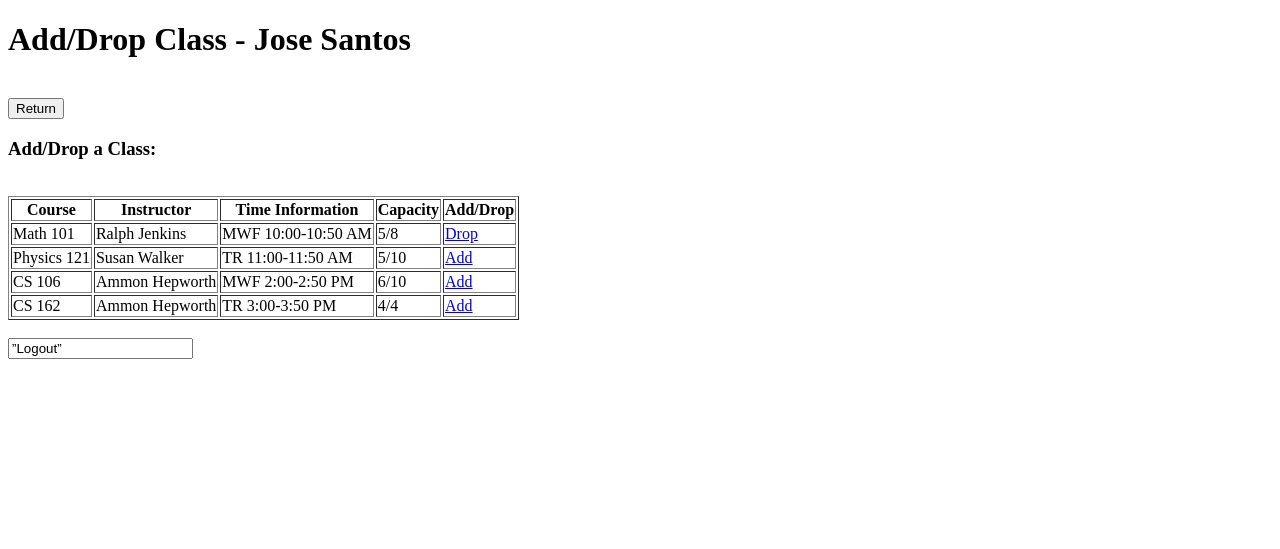
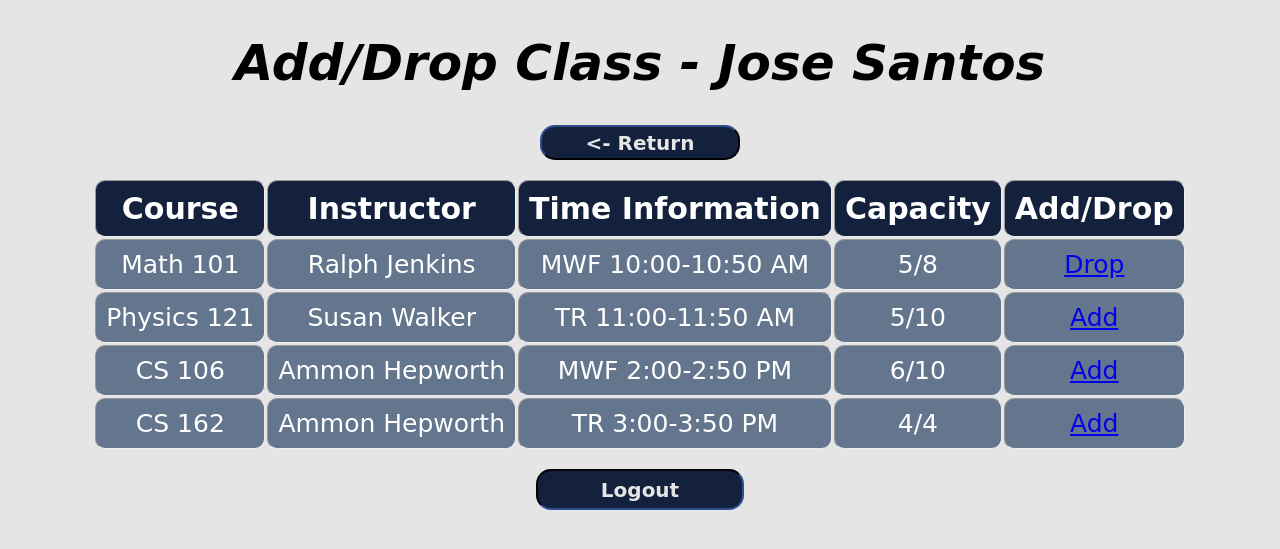
Before and after one commit to dgabriel17/Lab8, a Flask app: page /addDrop in a window 1280 px wide. Shown: the top 549 px of the page. Run offline with Flask 3, Linux system fonts and the light colour scheme; a user stored in the database is signed in.

Commit message:
CSS added, things now look pretty

```diff
--- /dev/null
+++ b/static/miniProj.css
@@ -0,0 +1,122 @@
+button {
+    text-align:center;
+    height: 35px;
+    width: 200px;
+    font-family: 'Comic Sans MS';
+    font-weight: bold;
+    font-size: 20px;
+    background-color: #14213D;
+    color: #E5E5E5;
+    border-color: #14213D;
+    border-radius: 15px;
+
+}
+
+table {
+    margin-left: auto;
+    margin-right: auto;
+    border: 0px;
+}
+
+button:hover {
+    background-color: #9381FF;
+    color: #000;
+    border-color: #9381FF;
+}
+
+input {
+    height: 30px;
+    width: 300px;
+    font-family: 'Comic Sans MS';
+    border-radius: 15px;
+}
+
+body {
+
+    background-color: #E5E5E5;
+    text-align: center;
+}
+
+label {
+    font-family: 'Comic Sans MS';
+    font-size: 25px;
+    font-weight: bold;
+}
+
+select {
+    font-family: 'Comic Sans MS';
+    font-size: 20px;
+}
+
+h3 {
+    font-family: 'Comic Sans MS';
+    font-size: 25px;
+}
+
+h1 {
+
+    font-family: 'Comic Sans MS';
+    font-size: 50px;
+    font-style: italic;
+    font-weight: bold;
+}
+
+td {
+
+    background-color: #63768D;
+    border-radius: 10px;
+    font-family: 'Comic Sans MS';
+    font-size: 25px;
+    color: #fff;
+    text-align: center;
+    padding: 10px;
+}
+
+th {
+
+    background-color: #14213D;
+    border-radius: 10px;
+    font-family: 'Comic Sans MS';
+    font-size: 30px;
+    color: #fff;
+    text-align: center;
+    padding: 10px;
+}
+
+.classBtn {
+    background-color: #63768D;
+    border-color: #fff;
+    border-radius: 10px;
+    font-family: 'Comic Sans MS';
+    font-size: 25px;
+    color: #fff;
+    text-align: center;
+    padding: 10px;
+    height: 60px;
+}
+
+p {
+    font-family: 'Comic Sans MS';
+    font-size: 25px;
+    font-style: italic;
+    font-weight: bold;
+}
+
+.loginBtn {
+    text-align:center;
+    height: 35px;
+    width: 200px;
+    font-family: 'Comic Sans MS';
+    font-weight: bold;
+    font-size: 20px;
+    background-color: #14213D;
+    color: #E5E5E5;
+    border-color: #14213D;
+    border-radius: 15px;
+}
+
+.loginBtn:hover {
+    background-color: #9381FF;
+    color: #000;
+    border-color: #9381FF;
+}
--- a/templates/add_drop.html
+++ b/templates/add_drop.html
@@ -1,18 +1,21 @@
 <!DOCTYPE html>
+<head>
+    <title>Add/Drop</title>
+    <link rel="stylesheet" href="{{ url_for('static', filename='/miniProj.css') }}">
+</head>
 <html>
     <body>
         <h1>Add/Drop Class - {{studentName}}</h1>
-
-         <br>
 
          <!-- <script src="/static/index.js"></script> -->
 
          <!-- <button type="button" onclick="fetchAllClasses_Student()">See All My Classes</button><br> -->
 
-         <a href = "/success/{{studentName}}"><button> Return </button></a>
+         <a href = "/success/{{studentName}}"><button> <- Return </button></a>
+        <br>
 
-
-         <h3>Add/Drop a Class: </h3><br>
+<!--         <h3>Add/Drop a Class: </h3>-->
+        <br>
 
 
         {% if error %}
@@ -61,6 +64,6 @@
 
 
 
-        <a href='/logout'><input type=”button” value=”Logout”></a>
+        <a href='/logout'><input class="loginBtn" type=”button” value='Logout'></a>
     </body>
 </html>
--- a/templates/instructorView.html
+++ b/templates/instructorView.html
@@ -1,4 +1,8 @@
 <!DOCTYPE html>
+<head>
+    <title>Instructor View</title>
+    <link rel="stylesheet" href="{{ url_for('static', filename='/miniProj.css') }}">
+</head>
 <html>
     <body>
         <h1>Welcome {{content}} - Instructor</h1>
@@ -41,6 +45,6 @@
          </table> <br>
 
 
-        <a href='/logout'><input type=”button” value=”Logout”></a>
+        <a href='/logout'><input class="loginBtn" type=”button” value='Logout'></a>
     </body>
 </html>
```
Also changed, not shown: templates/changeGrade.html (+9 -4 lines), templates/login.html (+10 -4 lines), templates/signUpForm.html (+10 -4 lines), templates/studentView.html (+8 -4 lines), templates/viewStudents.html (+6 -2 lines).
